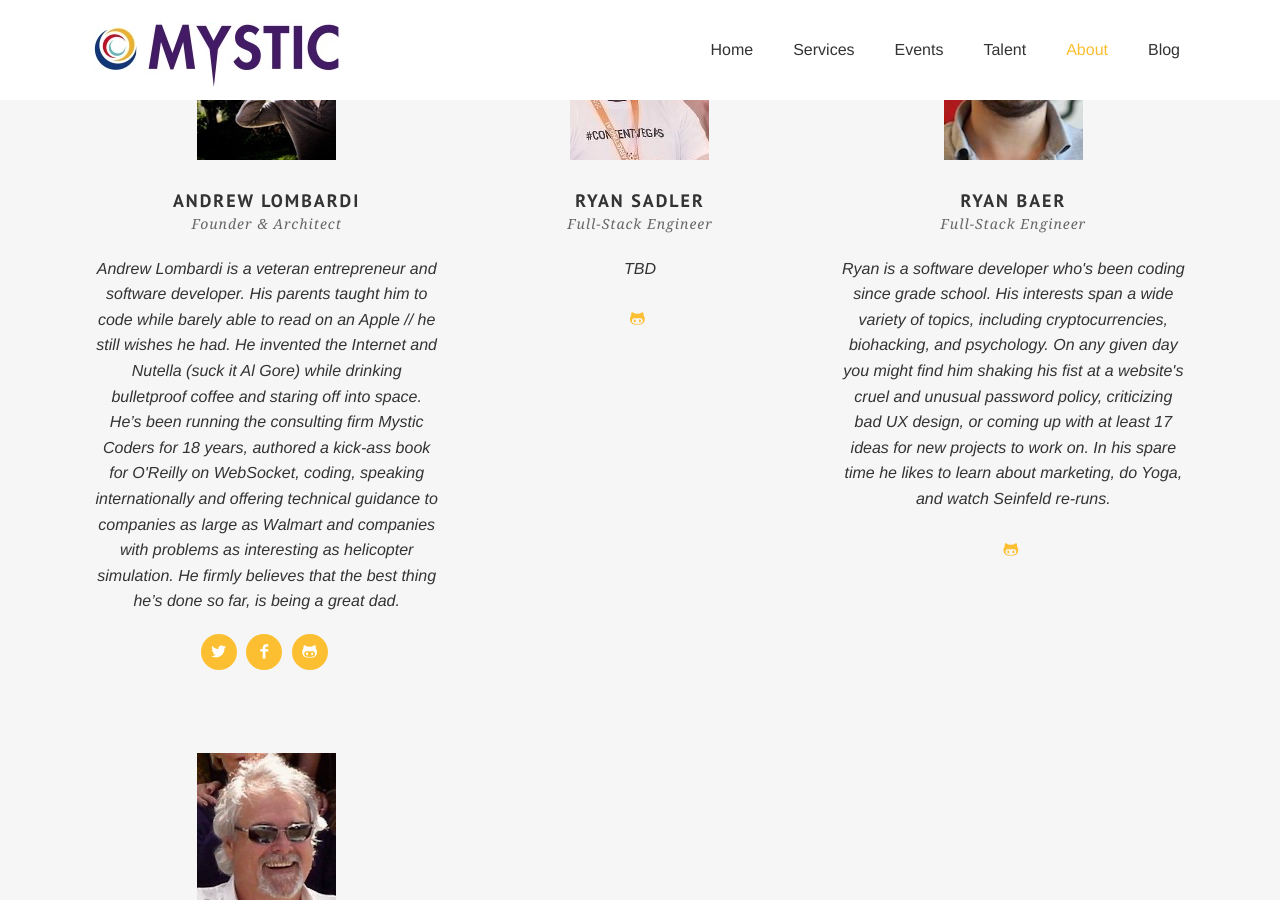
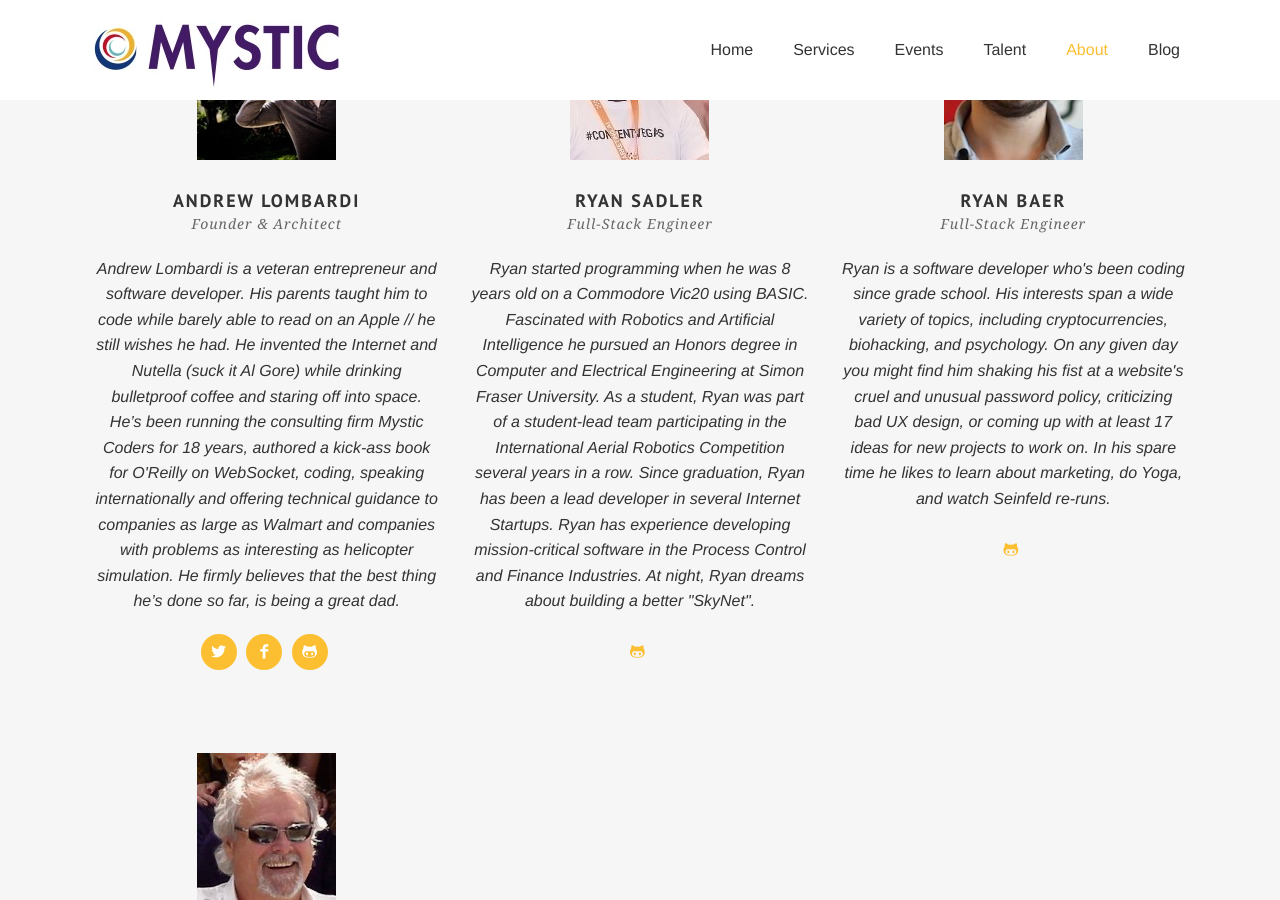
Before and after one commit to mysticcoders/www, a Jekyll site: the page built from about.html, in a window 1280 px wide and 900 px high, scrolled down 836 px. Built offline with Jekyll 4.4.1, drawn with Linux system fonts in a browser that asks for light colours; some web fonts are replaced; comment, search, counter and statistics services are not loaded.

Commit message:
update bio for ryan sadler

```diff
--- a/about.html
+++ b/about.html
@@ -36,7 +36,7 @@ members:
     name: Ryan Sadler
     position: Full-Stack Engineer
     desc:
-      TBD
+      Ryan started programming when he was 8 years old on a Commodore Vic20 using BASIC. Fascinated with Robotics and Artificial Intelligence he pursued an Honors degree in Computer and Electrical Engineering at Simon Fraser University.  As a student, Ryan was part of a student-lead team participating in the International Aerial Robotics Competition several years in a row.  Since graduation, Ryan has been a lead developer in several Internet Startups.  Ryan has experience developing mission-critical software in the Process Control and Finance Industries.  At night, Ryan dreams about building a better "SkyNet".
     socials:
       - name: github
         link: https://github.com/rrx
```
